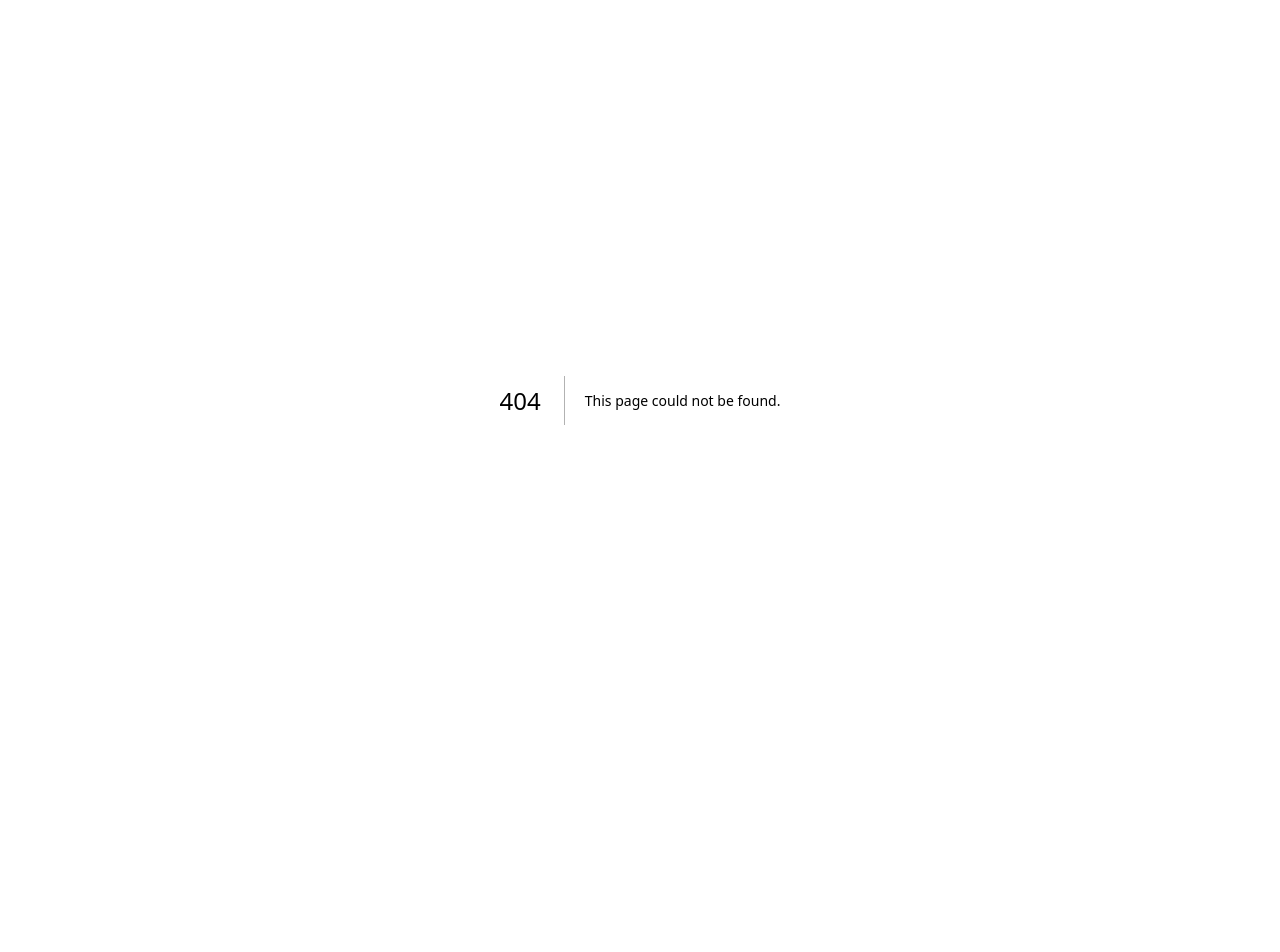
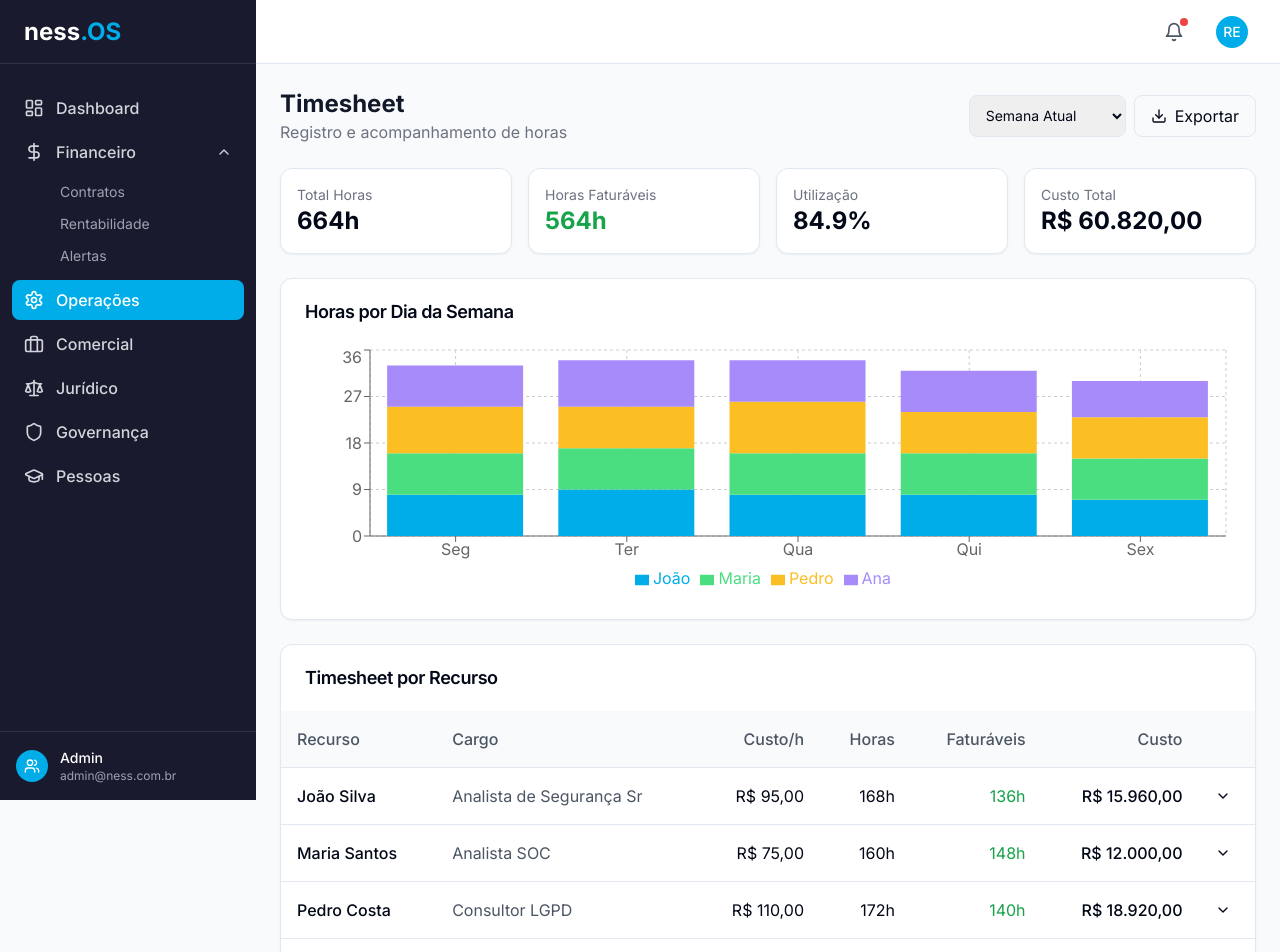
Before and after one commit to resper1965/ness.OS, a Next.js app: page /ops/timesheet in a window 1280 px wide. Before the commit this address had no page. Shown: the top 952 px of the page. Before the commit the page ends 800 px from the top, so only its background shows below. Built offline with nearby package versions, Linux system fonts and the light colour scheme.

Commit message:
feat: add src/app/ops/timesheet/page.tsx

```diff
--- /dev/null
+++ b/src/app/ops/timesheet/page.tsx
@@ -0,0 +1,184 @@
+'use client'
+
+import { AppLayout } from '@/components/layout/app-layout'
+import { Card, CardContent, CardHeader, CardTitle } from '@/components/ui/card'
+import { Badge } from '@/components/ui/badge'
+import { formatCurrency } from '@/lib/utils'
+import { Clock, Calendar, Download, Filter, ChevronDown, ChevronUp } from 'lucide-react'
+import { useState } from 'react'
+import {
+  BarChart, Bar, XAxis, YAxis, CartesianGrid, Tooltip, ResponsiveContainer, Legend
+} from 'recharts'
+
+const recursos = [
+  {
+    id: '1',
+    nome: 'João Silva',
+    cargo: 'Analista de Segurança Sr',
+    custoHora: 95,
+    horasMes: 168,
+    alocacoes: [
+      { cliente: 'Grupo Alupar', projeto: 'OT Governance', horas: 120, faturavel: true },
+      { cliente: 'Interno', projeto: 'Treinamento', horas: 32, faturavel: false },
+      { cliente: 'SPFC', projeto: 'TSCM', horas: 16, faturavel: true },
+    ]
+  },
+  {
+    id: '2',
+    nome: 'Maria Santos',
+    cargo: 'Analista SOC',
+    custoHora: 75,
+    horasMes: 160,
+    alocacoes: [
+      { cliente: 'SPFC', projeto: 'SOC 24x7', horas: 148, faturavel: true },
+      { cliente: 'Interno', projeto: 'Documentação', horas: 12, faturavel: false },
+    ]
+  },
+  {
+    id: '3',
+    nome: 'Pedro Costa',
+    cargo: 'Consultor LGPD',
+    custoHora: 110,
+    horasMes: 172,
+    alocacoes: [
+      { cliente: 'Perfin', projeto: 'LGPD Assessment', horas: 100, faturavel: true },
+      { cliente: 'Manesco', projeto: 'Pentest', horas: 40, faturavel: true },
+      { cliente: 'Interno', projeto: 'Proposta', horas: 32, faturavel: false },
+    ]
+  },
+  {
+    id: '4',
+    nome: 'Ana Oliveira',
+    cargo: 'Analista de Segurança Pl',
+    custoHora: 85,
+    horasMes: 164,
+    alocacoes: [
+      { cliente: 'IONIC Health', projeto: 'Vuln Management', horas: 140, faturavel: true },
+      { cliente: 'Interno', projeto: 'Estudo', horas: 24, faturavel: false },
+    ]
+  },
+]
+
+const horasPorDia = [
+  { dia: 'Seg', joao: 8, maria: 8, pedro: 9, ana: 8 },
+  { dia: 'Ter', joao: 9, maria: 8, pedro: 8, ana: 9 },
+  { dia: 'Qua', joao: 8, maria: 8, pedro: 10, ana: 8 },
+  { dia: 'Qui', joao: 8, maria: 8, pedro: 8, ana: 8 },
+  { dia: 'Sex', joao: 7, maria: 8, pedro: 8, ana: 7 },
+]
+
+export default function TimesheetPage() {
+  const [expandedRow, setExpandedRow] = useState<string | null>(null)
+  const [semana, setSemana] = useState('atual')
+
+  const totalHoras = recursos.reduce((acc, r) => acc + r.horasMes, 0)
+  const totalFaturadas = recursos.reduce((acc, r) =>
+    acc + r.alocacoes.filter(a => a.faturavel).reduce((s, a) => s + a.horas, 0), 0
+  )
+  const totalCusto = recursos.reduce((acc, r) => acc + (r.horasMes * r.custoHora), 0)
+
+  return (
+    <AppLayout>
+      <div className="space-y-6">
+        <div className="flex items-center justify-between">
+          <div>
+            <h1 className="text-2xl font-bold text-gray-900">Timesheet</h1>
+            <p className="text-gray-500">Registro e acompanhamento de horas</p>
+          </div>
+          <div className="flex gap-2">
+            <select className="px-3 py-2 border rounded-lg text-sm" value={semana} onChange={(e) => setSemana(e.target.value)}>
+              <option value="atual">Semana Atual</option>
+              <option value="anterior">Semana Anterior</option>
+            </select>
+            <button className="flex items-center gap-2 px-4 py-2 border rounded-lg hover:bg-gray-50">
+              <Download size={16} /> Exportar
+            </button>
+          </div>
+        </div>
+
+        {/* KPIs */}
+        <div className="grid grid-cols-1 sm:grid-cols-4 gap-4">
+          <Card><CardContent className="p-4"><p className="text-sm text-gray-500">Total Horas</p><p className="text-2xl font-bold">{totalHoras}h</p></CardContent></Card>
+          <Card><CardContent className="p-4"><p className="text-sm text-gray-500">Horas Faturáveis</p><p className="text-2xl font-bold text-green-600">{totalFaturadas}h</p></CardContent></Card>
+          <Card><CardContent className="p-4"><p className="text-sm text-gray-500">Utilização</p><p className="text-2xl font-bold">{((totalFaturadas/totalHoras)*100).toFixed(1)}%</p></CardContent></Card>
+          <Card><CardContent className="p-4"><p className="text-sm text-gray-500">Custo Total</p><p className="text-2xl font-bold">{formatCurrency(totalCusto)}</p></CardContent></Card>
+        </div>
+
+        {/* Gráfico */}
+        <Card>
+          <CardHeader><CardTitle>Horas por Dia da Semana</CardTitle></CardHeader>
+          <CardContent>
+            <ResponsiveContainer width="100%" height={250}>
+              <BarChart data={horasPorDia}>
+                <CartesianGrid strokeDasharray="3 3" />
+                <XAxis dataKey="dia" />
+                <YAxis />
+                <Tooltip />
+                <Legend />
+                <Bar dataKey="joao" fill="#00ade8" name="João" stackId="stack" />
+                <Bar dataKey="maria" fill="#4ade80" name="Maria" stackId="stack" />
+                <Bar dataKey="pedro" fill="#fbbf24" name="Pedro" stackId="stack" />
+                <Bar dataKey="ana" fill="#a78bfa" name="Ana" stackId="stack" />
+              </BarChart>
+            </ResponsiveContainer>
+          </CardContent>
+        </Card>
+
+        {/* Tabela */}
+        <Card>
+          <CardHeader><CardTitle>Timesheet por Recurso</CardTitle></CardHeader>
+          <CardContent className="p-0">
+            <table className="w-full">
+              <thead className="bg-gray-50 border-b">
+                <tr>
+                  <th className="text-left p-4 font-medium text-gray-600">Recurso</th>
+                  <th className="text-left p-4 font-medium text-gray-600">Cargo</th>
+                  <th className="text-right p-4 font-medium text-gray-600">Custo/h</th>
+                  <th className="text-right p-4 font-medium text-gray-600">Horas</th>
+                  <th className="text-right p-4 font-medium text-gray-600">Faturáveis</th>
+                  <th className="text-right p-4 font-medium text-gray-600">Custo</th>
+                  <th className="text-center p-4"></th>
+                </tr>
+              </thead>
+              <tbody className="divide-y">
+                {recursos.map((recurso) => {
+                  const horasFat = recurso.alocacoes.filter(a => a.faturavel).reduce((s, a) => s + a.horas, 0)
+                  return (
+                    <>
+                      <tr key={recurso.id} className="hover:bg-gray-50 cursor-pointer" onClick={() => setExpandedRow(expandedRow === recurso.id ? null : recurso.id)}>
+                        <td className="p-4 font-medium">{recurso.nome}</td>
+                        <td className="p-4 text-gray-600">{recurso.cargo}</td>
+                        <td className="p-4 text-right">{formatCurrency(recurso.custoHora)}</td>
+                        <td className="p-4 text-right">{recurso.horasMes}h</td>
+                        <td className="p-4 text-right text-green-600">{horasFat}h</td>
+                        <td className="p-4 text-right font-medium">{formatCurrency(recurso.horasMes * recurso.custoHora)}</td>
+                        <td className="p-4 text-center">{expandedRow === recurso.id ? <ChevronUp size={16} /> : <ChevronDown size={16} />}</td>
+                      </tr>
+                      {expandedRow === recurso.id && (
+                        <tr className="bg-gray-50">
+                          <td colSpan={7} className="p-4">
+                            <div className="space-y-2">
+                              {recurso.alocacoes.map((aloc, i) => (
+                                <div key={i} className="flex items-center justify-between p-2 bg-white rounded">
+                                  <div><span className="font-medium">{aloc.cliente}</span> — {aloc.projeto}</div>
+                                  <div className="flex items-center gap-3">
+                                    <Badge variant={aloc.faturavel ? 'success' : 'secondary'}>{aloc.faturavel ? 'Faturável' : 'Interno'}</Badge>
+                                    <span className="font-medium">{aloc.horas}h</span>
+                                  </div>
+                                </div>
+                              ))}
+                            </div>
+                          </td>
+                        </tr>
+                      )}
+                    </>
+                  )
+                })}
+              </tbody>
+            </table>
+          </CardContent>
+        </Card>
+      </div>
+    </AppLayout>
+  )
+}
```
